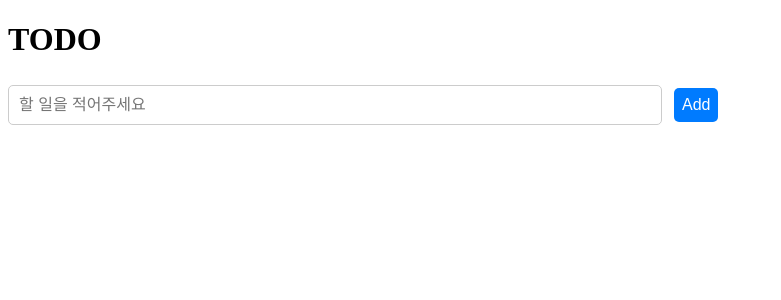
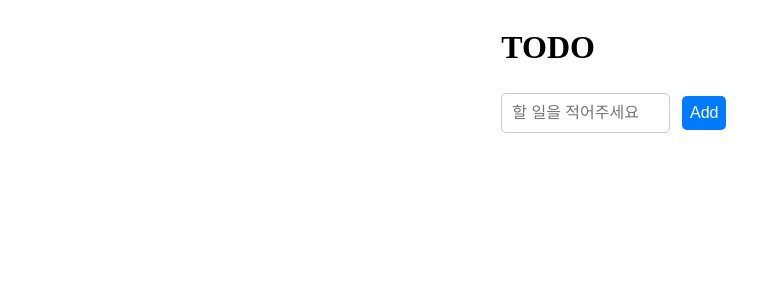
Before and after one commit to Ssuamje/frontend_practice, a SvelteKit app in the folder svelte/todo_prac/: page /todo in a window 1280 px wide. Shown: the top 300 px of the page, without its empty margins (0-781 px from the left). Built offline with nearby package versions, Linux system fonts and the light colour scheme.

Commit message:
노선생님 특성과외

```diff
--- a/svelte/todo_prac/src/routes/todo/+page.svelte
+++ b/svelte/todo_prac/src/routes/todo/+page.svelte
@@ -19,11 +19,27 @@
     }
 </script>
 
+<div class="viewport">
+    <div>
         <h1> TODO </h1>
         <InputBox bind:inputValue={todoInput} handleEnterPress={pushTodo}
                   placeholder="할 일을 적어주세요"/>
         <Button backgroundColor="black" handleClick={pushTodo} hoverBackgroundColor="skyblue"
                 text="Add"/>
+    </div>
+    <div style="overflow: scroll">
         {#each todos as todo (todo.id)}
             <ToDo todo={todo}/>
         {/each}
+    </div>
+</div>
+
+<style>
+    .viewport {
+        display: flex;
+        flex-direction: column;
+        align-items: center;
+        width: 100vw;
+        height: 100vh;
+    }
+</style>
```
Lines whose indentation alone changed are shown as unchanged.
